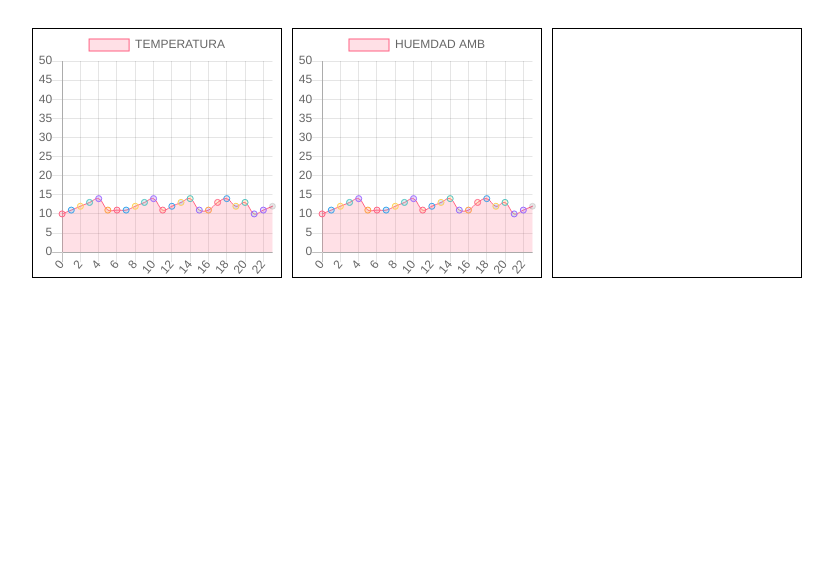
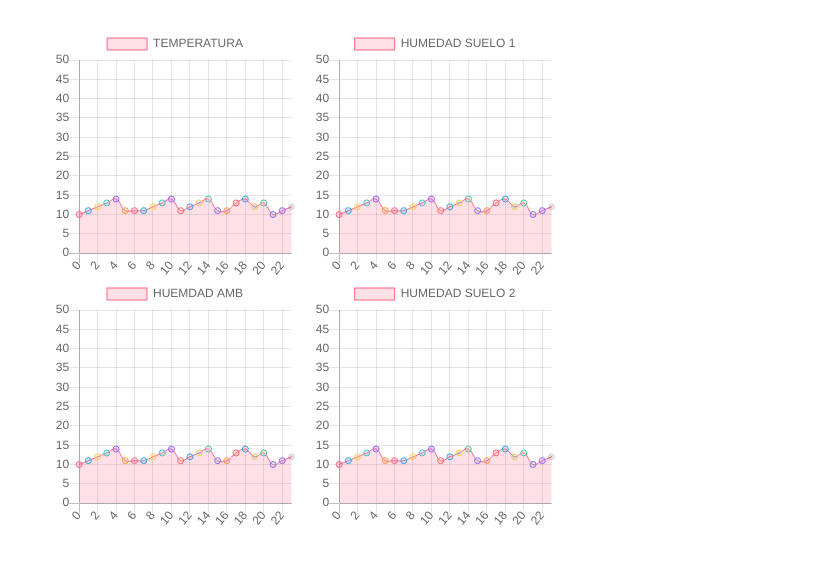
Before and after one commit to lucianofittante/ESP32, a plain HTML site: page data/graficas.html in a window 1280 px wide. Shown: the part 48-612 px from the top of the page, without its empty margins (208-1041 px from the left). Drawn offline with nearby package versions, Linux system fonts and the light colour scheme.

Commit message:
cambios en graficas

```diff
--- a/data/codegraf.js
+++ b/data/codegraf.js
@@ -180,7 +180,7 @@ var ctx = document.getElementById('humedadsuelo1').getContext('2d');
             data: {
                labels: ['0', '1', '2', '3', '4', '5','6', '7', '8', '9', '10', '11', '12', '13', '14', '15', '16', '17','18', '19', '20', '21', '22','23'],
                   datasets: [{
-                     label: 'HUMEDAD SUELO',
+                     label: 'HUMEDAD SUELO 1',
                      data: [10,11,12,13,14,11,11,11,12,13,14,11,12,13,14,11,11,13,14,12,13,10,11,12,13],
                       backgroundColor: [
                     'rgba(255, 99, 132, 0.2)',
@@ -255,7 +255,7 @@ var ctx = document.getElementById('humedadsuelo2').getContext('2d');
             data: {
                labels: ['0', '1', '2', '3', '4', '5','6', '7', '8', '9', '10', '11', '12', '13', '14', '15', '16', '17','18', '19', '20', '21', '22','23'],
                   datasets: [{
-                     label: 'HUMEDAD SUELO',
+                     label: 'HUMEDAD SUELO 2',
                      data: [10,11,12,13,14,11,11,11,12,13,14,11,12,13,14,11,11,13,14,12,13,10,11,12,13],
                       backgroundColor: [
                     'rgba(255, 99, 132, 0.2)',
--- a/data/graficas.html
+++ b/data/graficas.html
@@ -9,11 +9,13 @@
 <main>
   <div class="grid-container">
 
-            <div><canvas id="temperatura" width="60" height="60";></canvas></div>
+            <div><canvas id="temperatura" width="60" height="60";></canvas>
 
-            <div><canvas id="humedad" width="60" height="60";></canvas></div>
+            <canvas id="humedad" width="60" height="60";></canvas></div>
 
-            <div><canvas id="humedadsuelo" width="60" height="60";></canvas></div>
+            <div><canvas id="humedadsuelo1" width="60" height="60";></canvas>
+
+            <canvas id="humedadsuelo2" width="60" height="60";></canvas></div>
   </div>
 </main>
 </body>
--- a/data/stylegraficas.css
+++ b/data/stylegraficas.css
@@ -5,17 +5,14 @@ h1{
 main{
 
   width: 820px;
-  margin: 0 auto;
+  margin-left: 30vh;
+  align-self: center;
+
 }
 .grid-container {
     display: grid;
     grid-template-columns: 250px 250px 250px 250px 250px;
     grid-gap: 10px;
     padding: 10px;
+
   }
-.grid-container > div {
-    background-color: rgba(255, 255, 255, 0.726);
-    border: 1px solid black;
-    text-align: center;
-    font-size: 30px;
-  }
```
